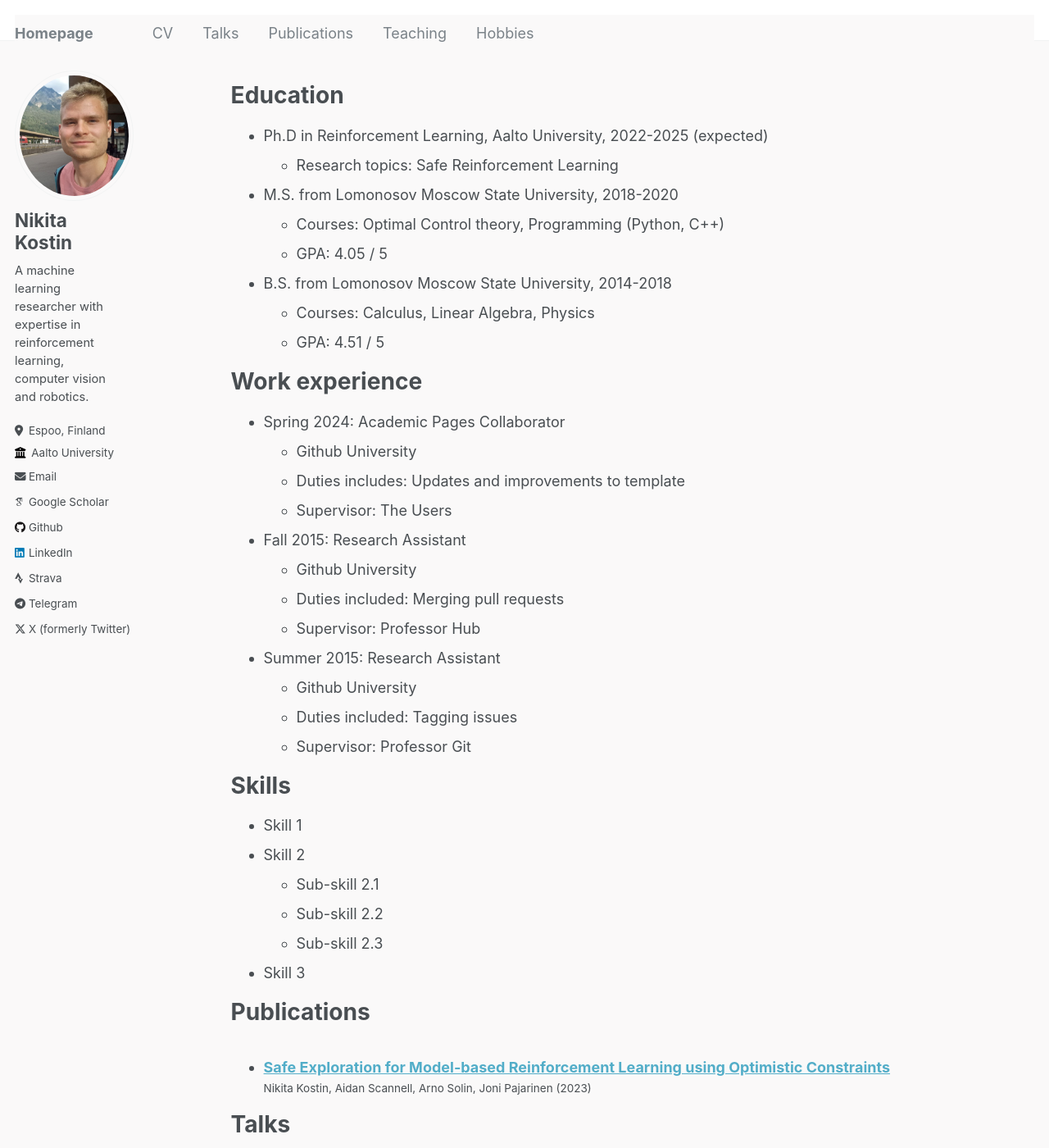
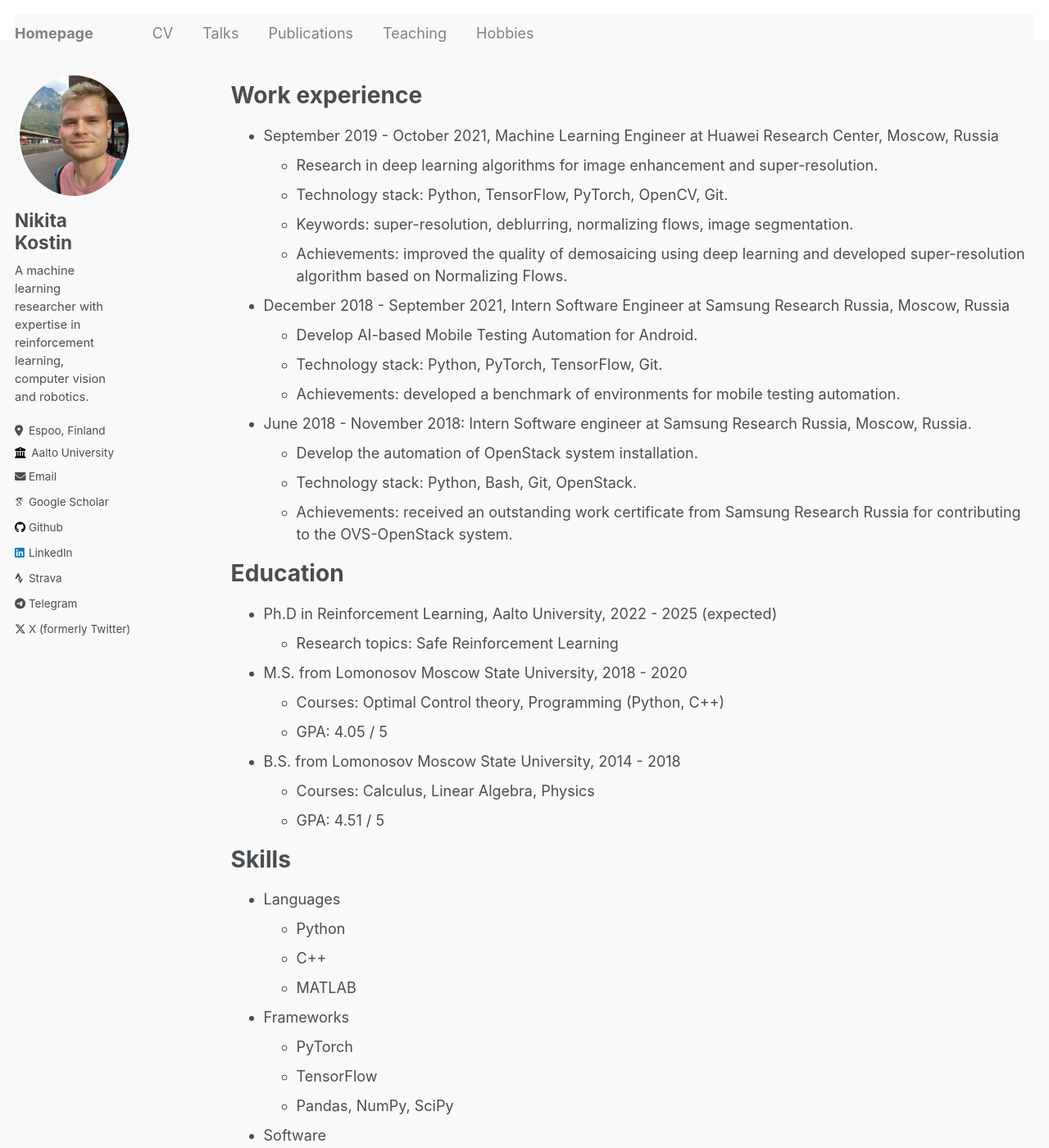
Before and after one commit to nik31096/nik31096.github.io, a Jekyll site: the page built from _pages/cv.md, in a window 1280 px wide and 1400 px high. Shown: the whole window at 82% size. Built offline with Jekyll 4.4.1, drawn with Linux system fonts in a browser that asks for light colours; some web fonts are replaced; some of the changed text lies outside the part shown.

Commit message:
Updated CV and About sections, added PDF of CV

```diff
--- a/_pages/cv.md
+++ b/_pages/cv.md
@@ -9,42 +9,50 @@ redirect_from:
 
 {% include base_path %}
 
+Work experience
+======
+* September 2019 - October 2021, Machine Learning Engineer at Huawei Research Center, Moscow, Russia
+  * Research in deep learning algorithms for image enhancement and super-resolution.
+  * Technology stack: Python, TensorFlow, PyTorch, OpenCV, Git.
+  * Keywords: super-resolution, deblurring, normalizing flows, image segmentation.
+  * Achievements: improved the quality of demosaicing using deep learning and developed super-resolution algorithm based on Normalizing Flows.
+
+* December 2018 - September 2021, Intern Software Engineer at Samsung Research Russia, Moscow, Russia
+  * Develop AI-based Mobile Testing Automation for Android.
+  * Technology stack: Python, PyTorch, TensorFlow, Git.
+  * Achievements: developed a benchmark of environments for mobile testing automation.
+
+* June 2018 - November 2018: Intern Software engineer at Samsung Research Russia, Moscow, Russia.
+  * Develop the automation of OpenStack system installation.
+  * Technology stack: Python, Bash, Git, OpenStack.
+  * Achievements: received an outstanding work certificate from Samsung Research Russia for contributing to the OVS-OpenStack system.
+
 Education
 ======
-* Ph.D in Reinforcement Learning, Aalto University, 2022-2025 (expected)
+* Ph.D in Reinforcement Learning, Aalto University, 2022 - 2025 (expected)
   * Research topics: Safe Reinforcement Learning
-* M.S. from Lomonosov Moscow State University, 2018-2020
+* M.S. from Lomonosov Moscow State University, 2018 - 2020
   * Courses: Optimal Control theory, Programming (Python, C++)
   * GPA: 4.05 / 5
-* B.S. from Lomonosov Moscow State University, 2014-2018
+* B.S. from Lomonosov Moscow State University, 2014 - 2018
   * Courses: Calculus, Linear Algebra, Physics
   * GPA: 4.51 / 5
 
-Work experience
-======
-* Spring 2024: Academic Pages Collaborator
-  * Github University
-  * Duties includes: Updates and improvements to template
-  * Supervisor: The Users
-
-* Fall 2015: Research Assistant
-  * Github University
-  * Duties included: Merging pull requests
-  * Supervisor: Professor Hub
-
-* Summer 2015: Research Assistant
-  * Github University
-  * Duties included: Tagging issues
-  * Supervisor: Professor Git
-
 Skills
 ======
-* Skill 1
-* Skill 2
-  * Sub-skill 2.1
-  * Sub-skill 2.2
-  * Sub-skill 2.3
-* Skill 3
+* Languages
+  * Python
+  * C++
+  * MATLAB
+* Frameworks
+  * PyTorch
+  * TensorFlow
+  * Pandas, NumPy, SciPy
+* Software
+  * Linux
+  * Git
+  * Docker
+  * Robot Operating System (ROS)
 
 Publications
 ======
```
Also changed, not shown: other parts of _pages/cv.md (+2 -0 lines), _pages/about.md (+10 -1 lines), 4 other files.
